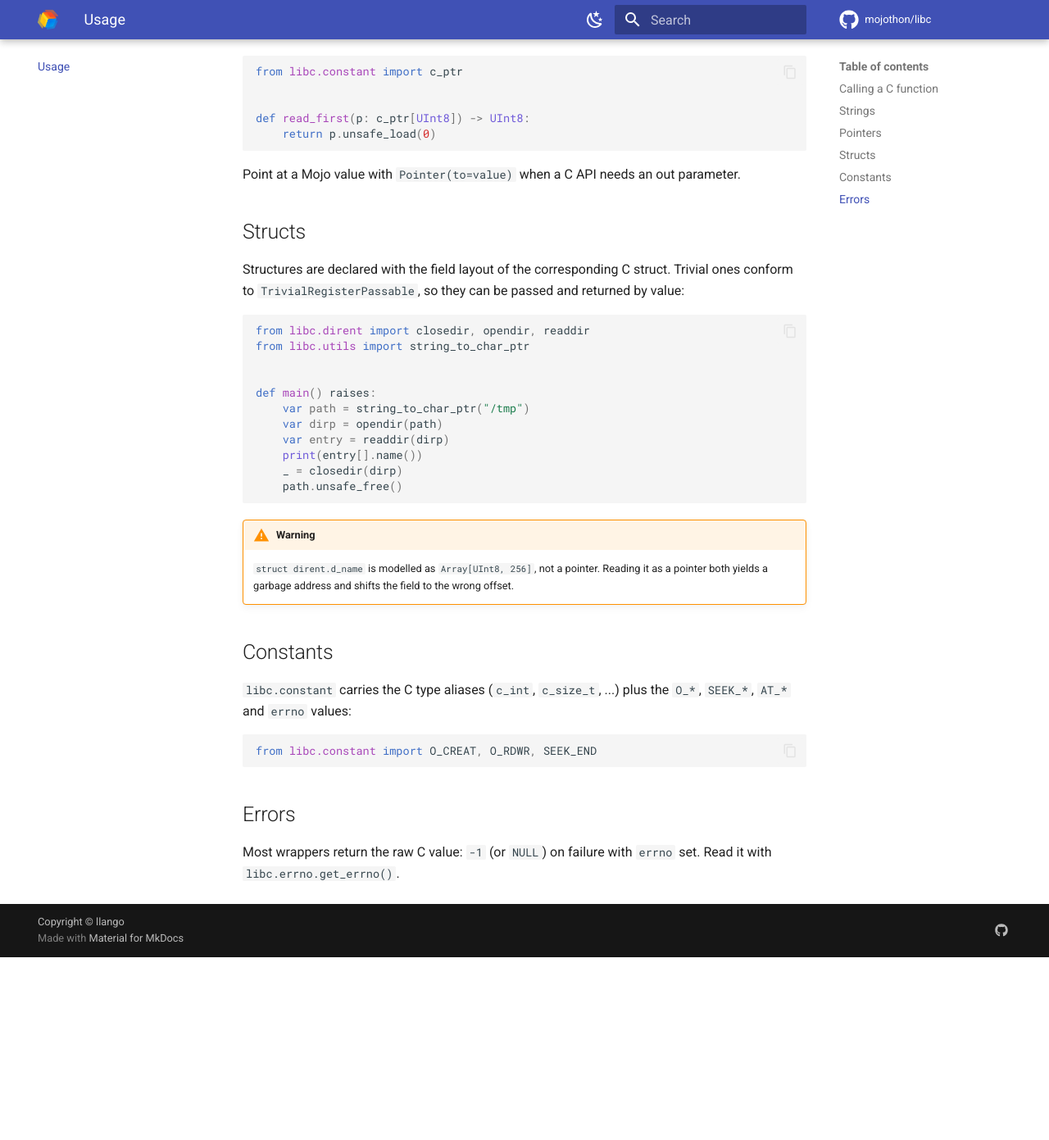
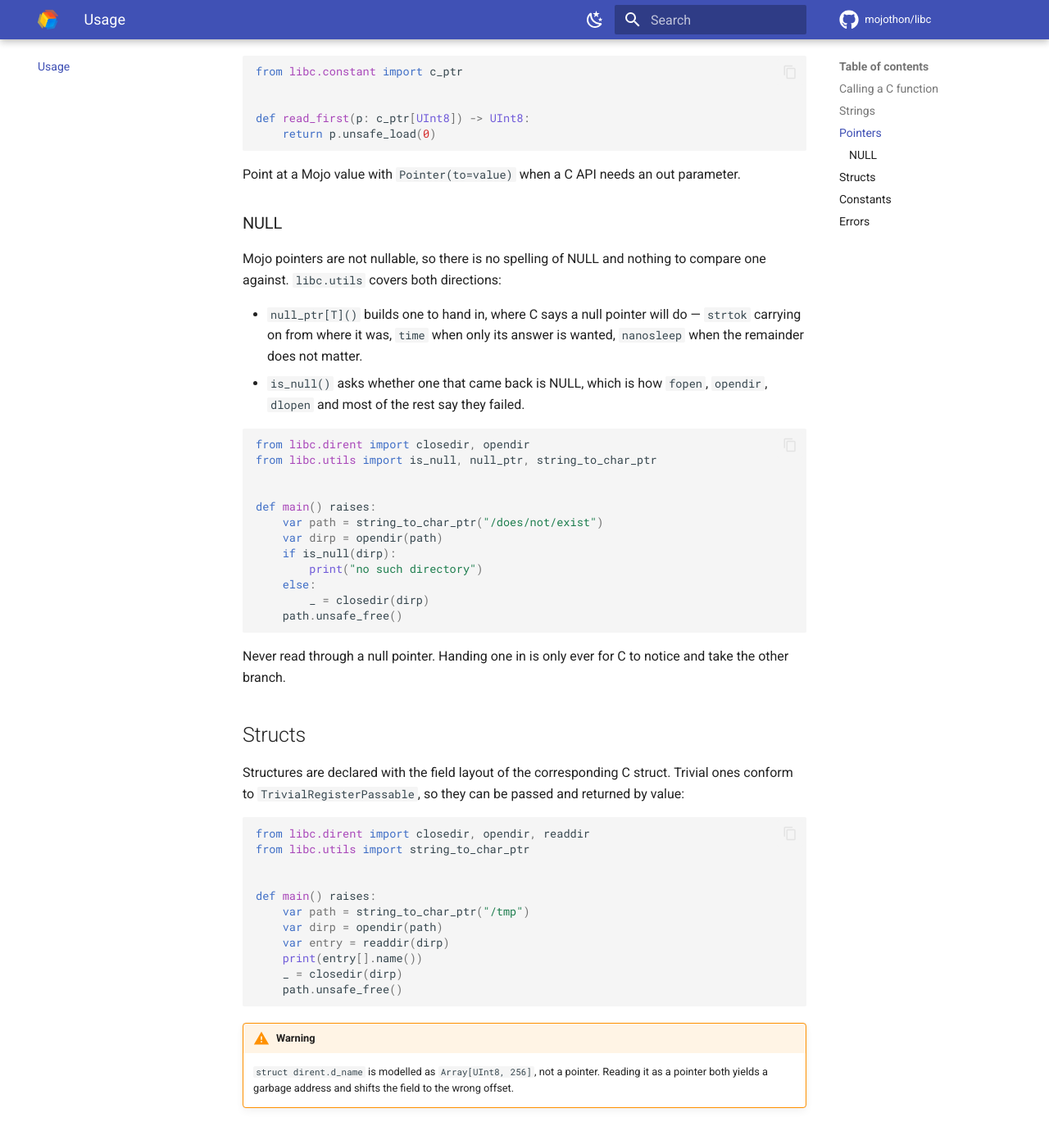
Before and after one commit to mojothon/libc, an MkDocs documentation site: the page built from docs/usage.md, in a window 1280 px wide and 1400 px high, scrolled down 976 px. Shown: the top 1391 px of the window at 82% size. Built offline with MkDocs 1.6.1 and Material for MkDocs 9.7.7, drawn with Linux system fonts in a browser that asks for light colours; comment, search, counter and statistics services are not loaded; before the commit the page ends 2144 px from its top, so only the background shows below that.

Commit message:
docs(usage): how to hand C a NULL, and how to tell one came back
A good part of what is here fails by handing back a null pointer, and
until now the guide said nothing about how to notice: Mojo pointers are
not nullable, so there is neither a spelling for NULL nor anything to
compare one against. Both directions are written down now, along with
the one thing worth saying about either of them, which is that a null
pointer is for C to branch on and never for reading through.

````diff
--- a/docs/usage.md
+++ b/docs/usage.md
@@ -54,6 +54,35 @@ def read_first(p: c_ptr[UInt8]) -> UInt8:
 Point at a Mojo value with `Pointer(to=value)` when a C API needs an out
 parameter.
 
+### NULL
+
+Mojo pointers are not nullable, so there is no spelling of NULL and nothing to
+compare one against. `libc.utils` covers both directions:
+
+- `null_ptr[T]()` builds one to hand in, where C says a null pointer will do —
+  `strtok` carrying on from where it was, `time` when only its answer is
+  wanted, `nanosleep` when the remainder does not matter.
+- `is_null()` asks whether one that came back is NULL, which is how `fopen`,
+  `opendir`, `dlopen` and most of the rest say they failed.
+
+```mojo
+from libc.dirent import closedir, opendir
+from libc.utils import is_null, null_ptr, string_to_char_ptr
+
+
+def main() raises:
+    var path = string_to_char_ptr("/does/not/exist")
+    var dirp = opendir(path)
+    if is_null(dirp):
+        print("no such directory")
+    else:
+        _ = closedir(dirp)
+    path.unsafe_free()
+```
+
+Never read through a null pointer. Handing one in is only ever for C to
+notice and take the other branch.
+
 ## Structs
 
 Structures are declared with the field layout of the corresponding C struct.
````
